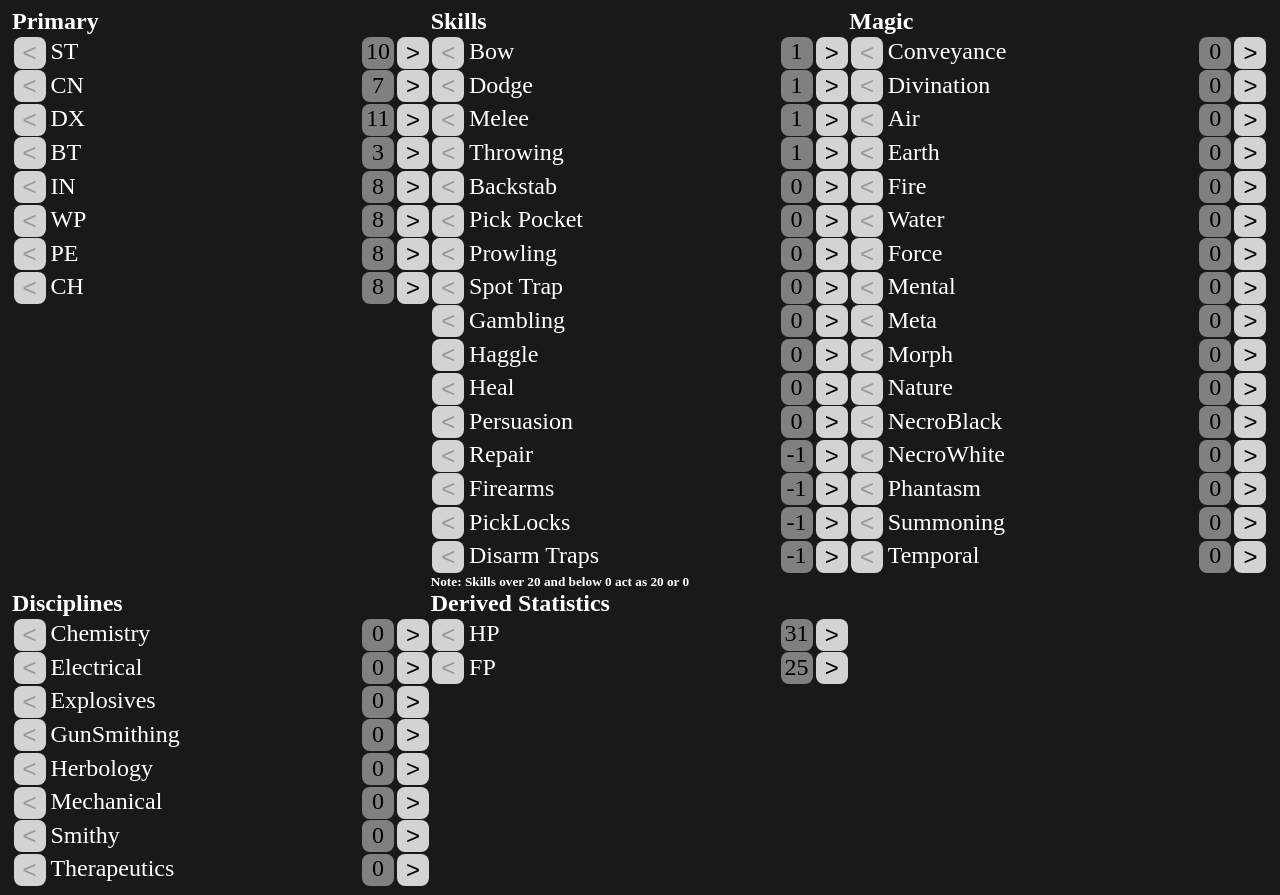
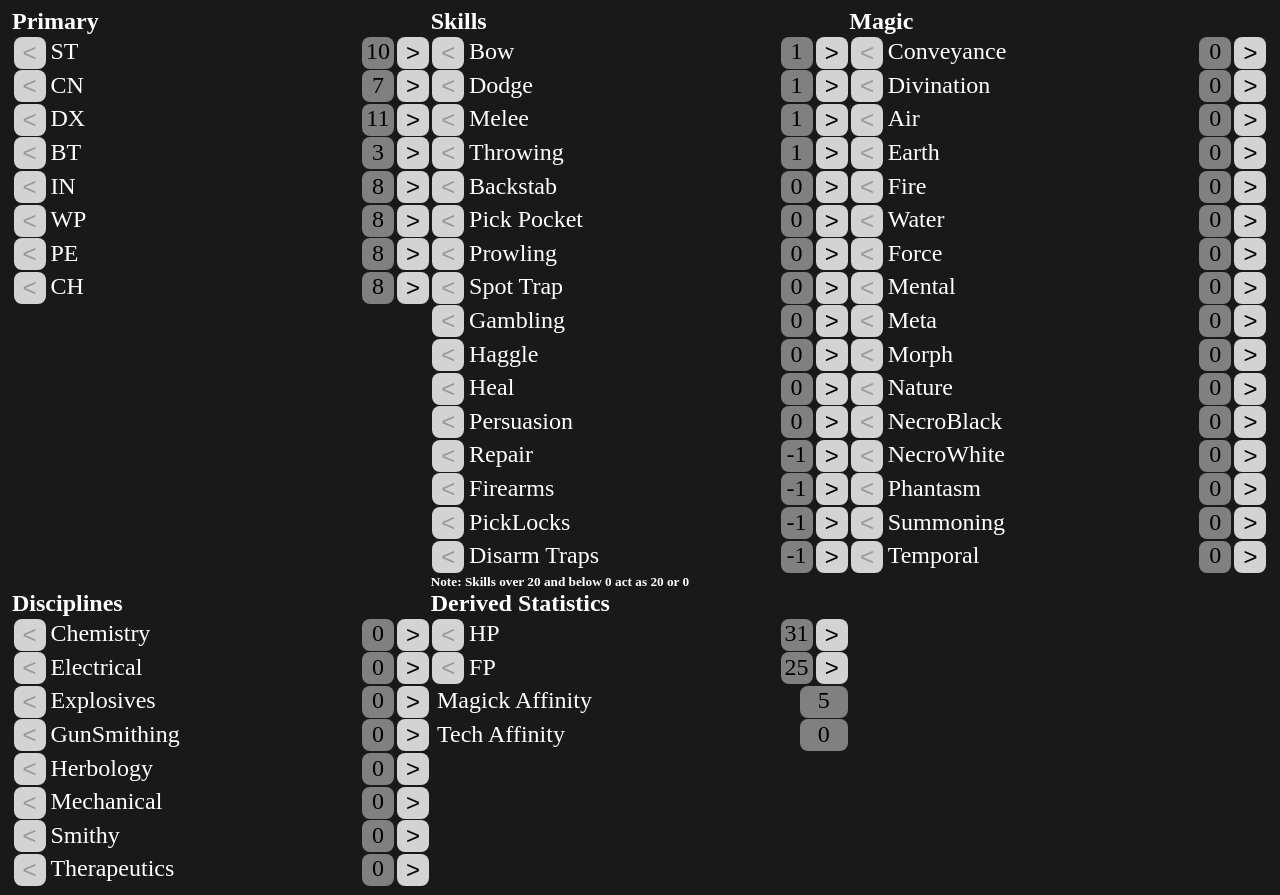
Before and after one commit to limaxophobiac/arcplanner, a React (Vite) app: page / in a window 1280 px wide. Built offline with nearby package versions, Linux system fonts and the light colour scheme.

Commit message:
affinitycalc

```diff
--- a/src/Planner.jsx
+++ b/src/Planner.jsx
@@ -3,6 +3,7 @@ import backgrounds from './backgrounds.js'
 import races from './races.js'
 //import blessings from './blessings.js'
 import Statdisplay from './statdisplay.jsx'
+import Passivedisplay from './passivedisplay.jsx'
 import './Planner.css'
 
 export default Planner;
@@ -37,6 +38,12 @@ function Planner(){
         if (igMins) return 7;
         let i = calcPrimary("IN");
         return i >= 19 ? 7 : i >= 17 ? 6 : i >= 15 ? 5 : i >= 13 ? 4 : i >= 11 ? 3 : i >= 8 ? 2 : i >= 5 ? 1 : 0;
+    }
+
+    function calcAffinity(){
+        let magickApt = (races[character.race].MagickApt || 0) + (backgrounds[character.background].modifiers.MagickApt || 0) + magics.reduce((acc, elem) => acc + character[elem]*5, 0);
+        let techApt = (races[character.race].TechApt || 0) + (backgrounds[character.background].modifiers.TechApt || 0) + disciplines.reduce((acc, elem) => acc + character[elem]*7, 0);
+        return magickApt - techApt - character.Repair*5 - character.Firearms*5 -character.PickLocks*5 -character.DisarmTraps*5;
     }
 
     const magics = [
@@ -119,6 +126,8 @@ function Planner(){
                 <h2>Derived Statistics</h2>
                 <Statdisplay name="HP" value={character.level*3 + calcPrimary("ST")*2 + calcPrimary("WP") + character.Hp*4} assigned={character.Hp} hasPoints={character.unspent > 0} adder = {(val) => addStat("Hp", val)} max = {10000}/>
                 <Statdisplay name="FP" value={character.level*3 + calcPrimary("CN")*2 + calcPrimary("WP") + character.Fp*4} assigned={character.Fp} hasPoints={character.unspent > 0} adder = {(val) => addStat("Fp", val)} max = {10000}/>
+                <Passivedisplay name = {"Magick Affinity"} value = {Math.max(calcAffinity(), 0)}/>
+                <Passivedisplay name = {"Tech Affinity"} value = {Math.max(-calcAffinity(), 0)}/>
             </div>
         </div>
     )
--- a/src/passivedisplay.css
+++ b/src/passivedisplay.css
@@ -5,17 +5,19 @@
     margin: 0.1rem;
 }
 
-.valueDiv {
+.passiveDisplay .valueDiv {
     background-color: gray;
-    min-width: 2rem;
+    min-width: 3rem;
     text-align: center;
     color: black;
     border-radius: 0.5rem;
     padding: 0.1rem;
-    margin-right: 0.2rem;
     margin-left: 0.5rem;
 }
 
-.nameDiv{
+.passiveDisplay .nameDiv{
+    margin-left: 0.2rem;
     padding: 0.1rem;
+    min-width: 3rem;
+    flex-grow: 1;
 }
--- a/src/statdisplay.css
+++ b/src/statdisplay.css
@@ -7,7 +7,7 @@
     flex-grow: 1;
 }
 
-button {
+.statDisplay button {
     min-width: 2rem;
     font-size: 1.5rem;
     border-radius: 0.5rem;
@@ -17,7 +17,7 @@ button {
     background-color: lightgray;
 }
 
-.valueDiv {
+.statDisplay .valueDiv {
     background-color: gray;
     min-width: 2rem;
     text-align: center;
@@ -27,7 +27,7 @@ button {
     margin-right: 0.2rem;
 }
 
-.nameDiv{
+.statDisplay .nameDiv{
     margin-left: 0.2rem;
     padding: 0.1rem;
     min-width: 3rem;
```
